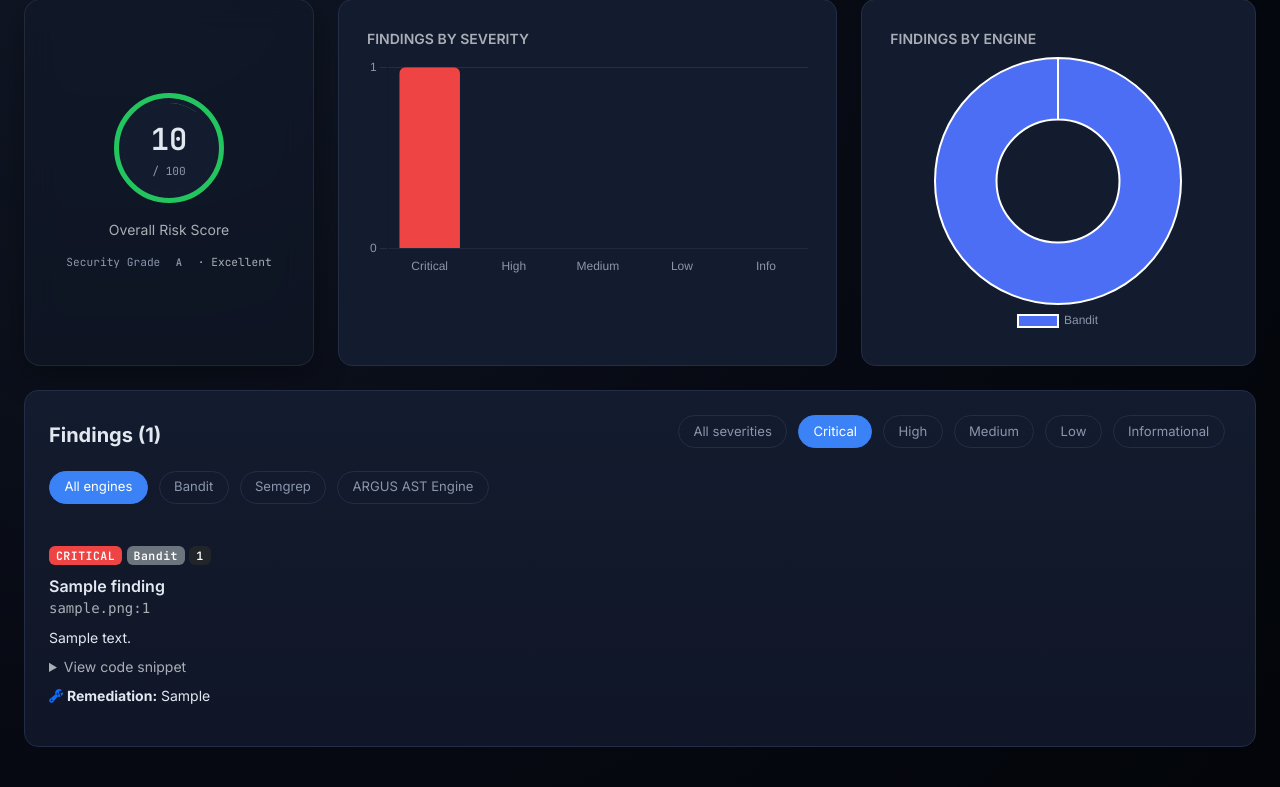
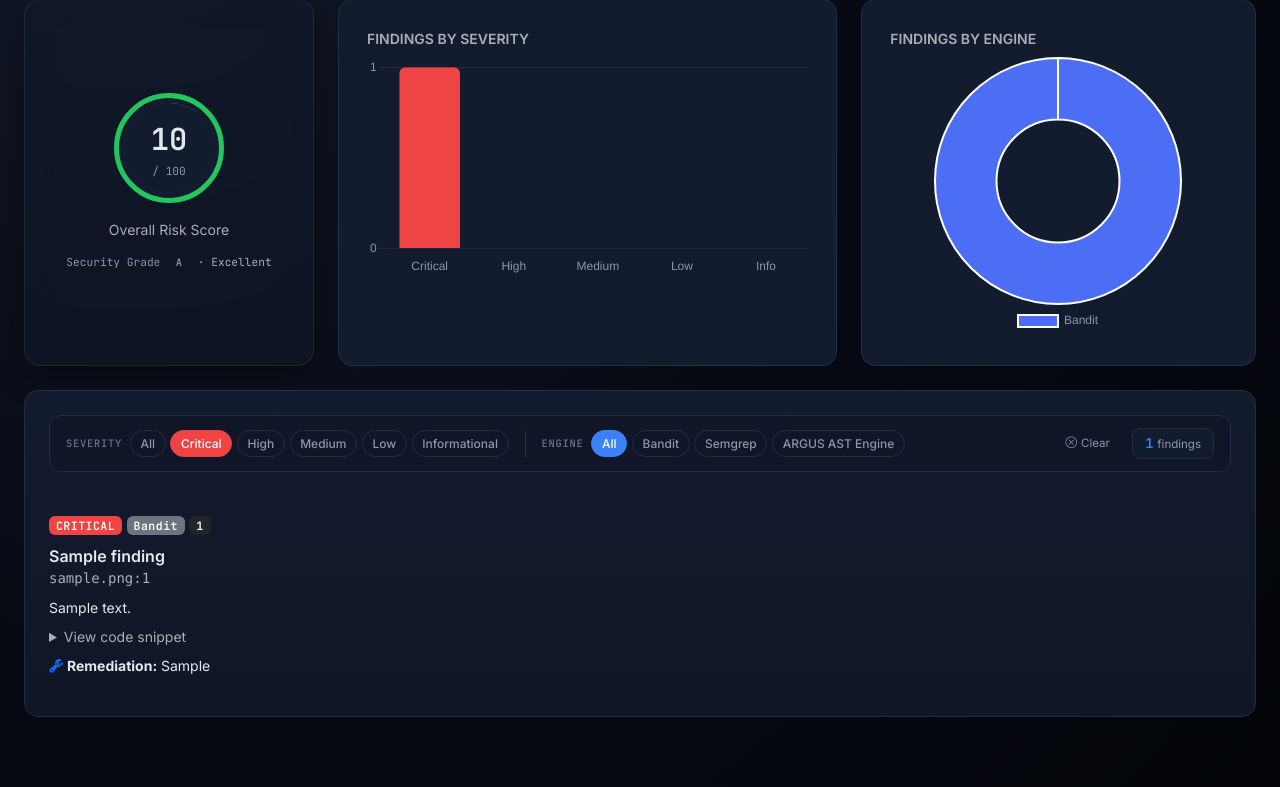
Before and after one commit to Ayushman-Prajapati/ARGUS, a Django app: page /scans/00000000-0000-0000-0000-000000000001/?severity=critical in a window 1280 px wide. Shown: the part 327-1114 px from the top of the page. Run offline with Django 5.2, Linux system fonts and the light colour scheme; tables that the repository leaves empty hold one stand-in row (values such as "Sample post").

Commit message:
feat(scan-detail): improve findings filter toolbar

```diff
--- a/static/css/custom.css
+++ b/static/css/custom.css
@@ -203,6 +203,110 @@ a { color: var(--argus-accent); }
 }
 .filter-pill.active { background: var(--argus-accent); color: white; border-color: var(--argus-accent); }
 .filter-pill:hover { color: var(--argus-text); text-decoration: none; }
+
+/* --- FINDINGS FILTER TOOLBAR --- */
+
+/* Small compact pill used inside filter groups */
+.filter-pill-sm {
+    display: inline-block;
+    padding: 0.2rem 0.6rem;
+    border-radius: 999px;
+    border: 1px solid var(--argus-border);
+    color: var(--argus-text-muted);
+    font-size: 0.75rem;
+    font-weight: 500;
+    text-decoration: none;
+    transition: all 0.15s ease;
+    white-space: nowrap;
+}
+.filter-pill-sm.active { background: var(--argus-accent); color: #fff; border-color: var(--argus-accent); }
+.filter-pill-sm:hover { color: var(--argus-text); border-color: var(--argus-text-muted); text-decoration: none; }
+
+/* Severity-colored active state */
+.filter-pill-sm.active-critical { background: var(--argus-critical); color: #fff; border-color: var(--argus-critical); }
+.filter-pill-sm.active-high { background: var(--argus-high); color: #1a1200; border-color: var(--argus-high); }
+.filter-pill-sm.active-medium { background: var(--argus-medium); color: #041a1e; border-color: var(--argus-medium); }
+.filter-pill-sm.active-low { background: var(--argus-low); color: #fff; border-color: var(--argus-low); }
+.filter-pill-sm.active-info { background: var(--argus-info); color: #0a0e1a; border-color: var(--argus-info); }
+
+/* Filter group label */
+.filter-label {
+    font-size: 0.65rem;
+    font-weight: 600;
+    text-transform: uppercase;
+    letter-spacing: 0.75px;
+    color: var(--argus-text-muted);
+    font-family: var(--font-mono);
+    flex-shrink: 0;
+    opacity: 0.7;
+}
+
+/* Pills container wraps cleanly */
+.filter-pills {
+    display: flex;
+    flex-wrap: wrap;
+    align-items: center;
+    gap: 0.3rem;
+}
+
+/* Filter toolbar main row */
+.argus-filter-toolbar {
+    background: var(--argus-bg-elevated);
+    border: 1px solid var(--argus-border);
+    border-radius: 12px;
+    padding: 0.75rem 1rem;
+}
+
+/* Responsive: stack filter groups on small screens */
+.findings-count-pill {
+    display: inline-flex;
+    align-items: baseline;
+    gap: 0.25rem;
+    background: var(--argus-bg-card);
+    border: 1px solid var(--argus-border);
+    border-radius: 8px;
+    padding: 0.25rem 0.75rem;
+    white-space: nowrap;
+}
+.findings-count-pill .count-value {
+    font-family: var(--font-mono);
+    font-size: 0.85rem;
+    font-weight: 700;
+    color: var(--argus-accent);
+}
+.findings-count-pill .count-label {
+    font-size: 0.72rem;
+    color: var(--argus-text-muted);
+}
+
+/* Clear filters button */
+.btn-clear-filters {
+    display: inline-flex;
+    align-items: center;
+    font-size: 0.72rem;
+    color: var(--argus-text-muted);
+    text-decoration: none;
+    padding: 0.2rem 0.4rem;
+    border-radius: 6px;
+    transition: color 0.15s ease;
+    white-space: nowrap;
+}
+.btn-clear-filters:hover {
+    color: var(--argus-critical);
+    text-decoration: none;
+}
+
+/* Responsive: stack filter groups on small screens */
+@media (max-width: 991.98px) {
+    .argus-filter-toolbar .d-flex {
+        flex-direction: column;
+        align-items: stretch !important;
+    }
+    .argus-filter-toolbar .ms-auto {
+        margin-left: 0 !important;
+        justify-content: space-between;
+    }
+}
 
 .chart-card canvas { max-height: 280px; }
 
--- a/templates/scanner/scan_detail.html
+++ b/templates/scanner/scan_detail.html
@@ -105,22 +105,44 @@
 </div>
 
 <div class="argus-card">
-    <div class="d-flex justify-content-between align-items-center mb-3 flex-wrap gap-2">
-        <h5 class="fw-bold mb-0">
-            Findings ({{ filtered_count }}{% if filtered_count != project.total_findings %} of {{ project.total_findings }}{% endif %})
-        </h5>
-        <div>
-            <a href="?{% if active_source %}source={{ active_source }}{% endif %}" class="filter-pill {% if not active_severity %}active{% endif %}">All severities</a>
-            {% for sev, label in project.findings.model.SEVERITY_CHOICES %}
-                <a href="?severity={{ sev }}{% if active_source %}&source={{ active_source }}{% endif %}" class="filter-pill {% if active_severity == sev %}active{% endif %}">{{ label }}</a>
-            {% endfor %}
+    <!-- Filter Toolbar -->
+    <div class="argus-filter-toolbar mb-4">
+        <div class="d-flex flex-wrap align-items-center gap-3">
+            <!-- Severity Filter Group -->
+            <div class="filter-group d-flex align-items-center gap-2">
+                <span class="filter-label">Severity</span>
+                <div class="filter-pills">
+                    <a href="?{% if active_source %}source={{ active_source }}{% endif %}" class="filter-pill-sm {% if not active_severity %}active{% endif %}">All</a>
+                    {% for sev, label in project.findings.model.SEVERITY_CHOICES %}
+                        <a href="?severity={{ sev }}{% if active_source %}&source={{ active_source }}{% endif %}" class="filter-pill-sm {% if active_severity == sev %}active-{{ sev }}{% endif %}">{{ label }}</a>
+                    {% endfor %}
+                </div>
+            </div>
+
+            <!-- Engine Filter Group -->
+            <div class="filter-group d-flex align-items-center gap-2 border-start ps-3 border-secondary border-opacity-25">
+                <span class="filter-label">Engine</span>
+                <div class="filter-pills">
+                    <a href="?{% if active_severity %}severity={{ active_severity }}{% endif %}" class="filter-pill-sm {% if not active_source %}active{% endif %}">All</a>
+                    {% for src, label in project.findings.model.SOURCE_CHOICES %}
+                        <a href="?source={{ src }}{% if active_severity %}&severity={{ active_severity }}{% endif %}" class="filter-pill-sm {% if active_source == src %}active{% endif %}">{{ label }}</a>
+                    {% endfor %}
+                </div>
+            </div>
+
+            <!-- Clear & Count -->
+            <div class="ms-auto d-flex align-items-center gap-3">
+                {% if active_severity or active_source %}
+                    <a href="?" class="btn-clear-filters">
+                        <i class="bi bi-x-circle me-1"></i> Clear
+                    </a>
+                {% endif %}
+                <div class="findings-count-pill">
+                    <span class="count-value">{{ filtered_count }}</span>
+                    <span class="count-label">findings{% if filtered_count != project.total_findings %} of {{ project.total_findings }}{% endif %}</span>
+                </div>
+            </div>
         </div>
-    </div>
-    <div class="mb-3">
-        <a href="?{% if active_severity %}severity={{ active_severity }}{% endif %}" class="filter-pill {% if not active_source %}active{% endif %}">All engines</a>
-        {% for src, label in project.findings.model.SOURCE_CHOICES %}
-            <a href="?source={{ src }}{% if active_severity %}&severity={{ active_severity }}{% endif %}" class="filter-pill {% if active_source == src %}active{% endif %}">{{ label }}</a>
-        {% endfor %}
     </div>
 
     {% if filtered_count > 25 %}
```
